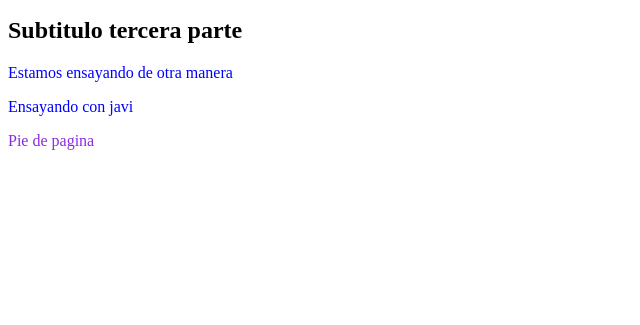
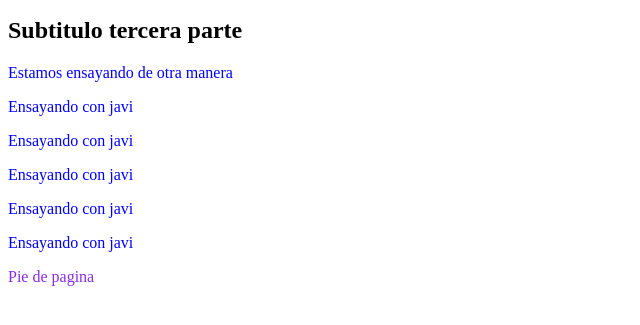
Before and after one commit to RobinsonPenagos/Primero, a plain HTML site: page index.html in a window 1280 px wide. Shown: the part 101-426 px from the top of the page, without its empty margins (0-640 px from the left). Drawn offline with Linux system fonts and the light colour scheme.

Commit message:
Nuevos cambios

```diff
--- a/index.html
+++ b/index.html
@@ -12,6 +12,11 @@
         <h2>Subtitulo tercera parte</h2>
         <p>Estamos ensayando de otra manera</p>
         <p>Ensayando con javi</p>
+        <p>Ensayando con javi</p>
+        <p>Ensayando con javi</p>
+        <p>Ensayando con javi</p>
+        <p>Ensayando con javi</p>
+
         <footer>Pie de pagina</footer>
     </body>
 </html>
```
